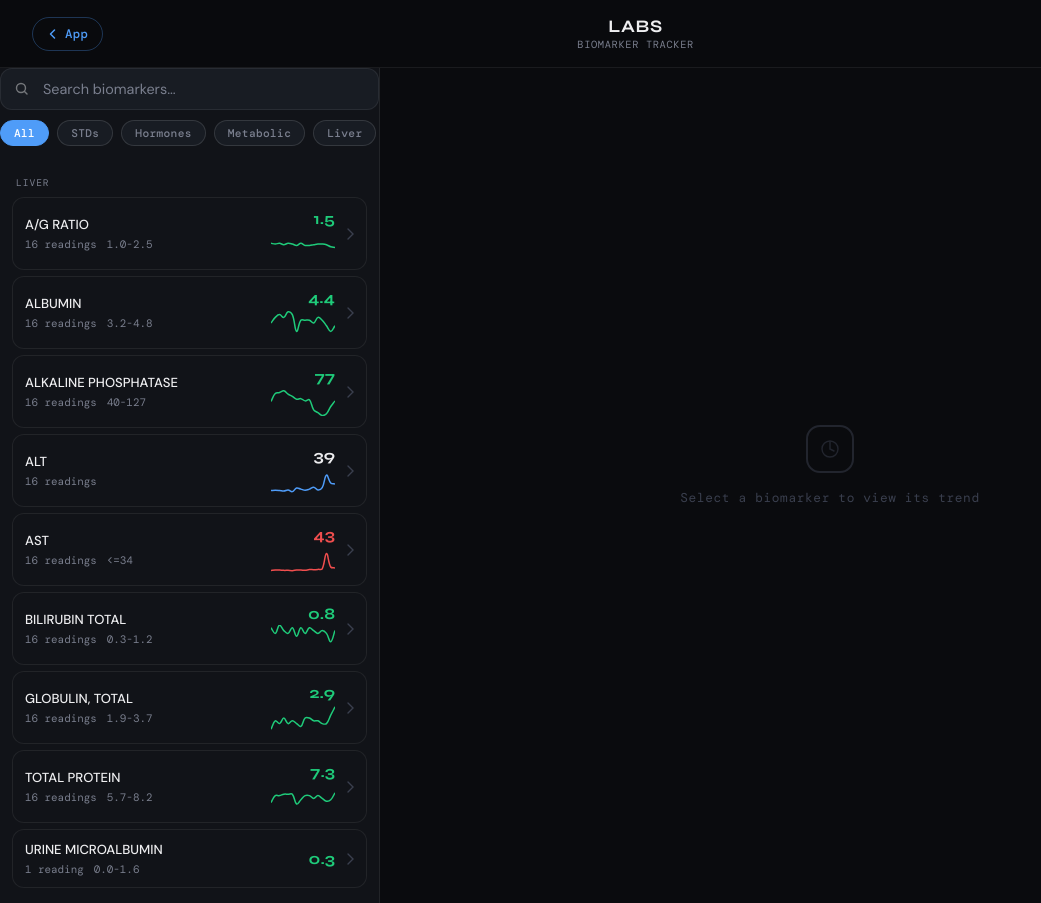
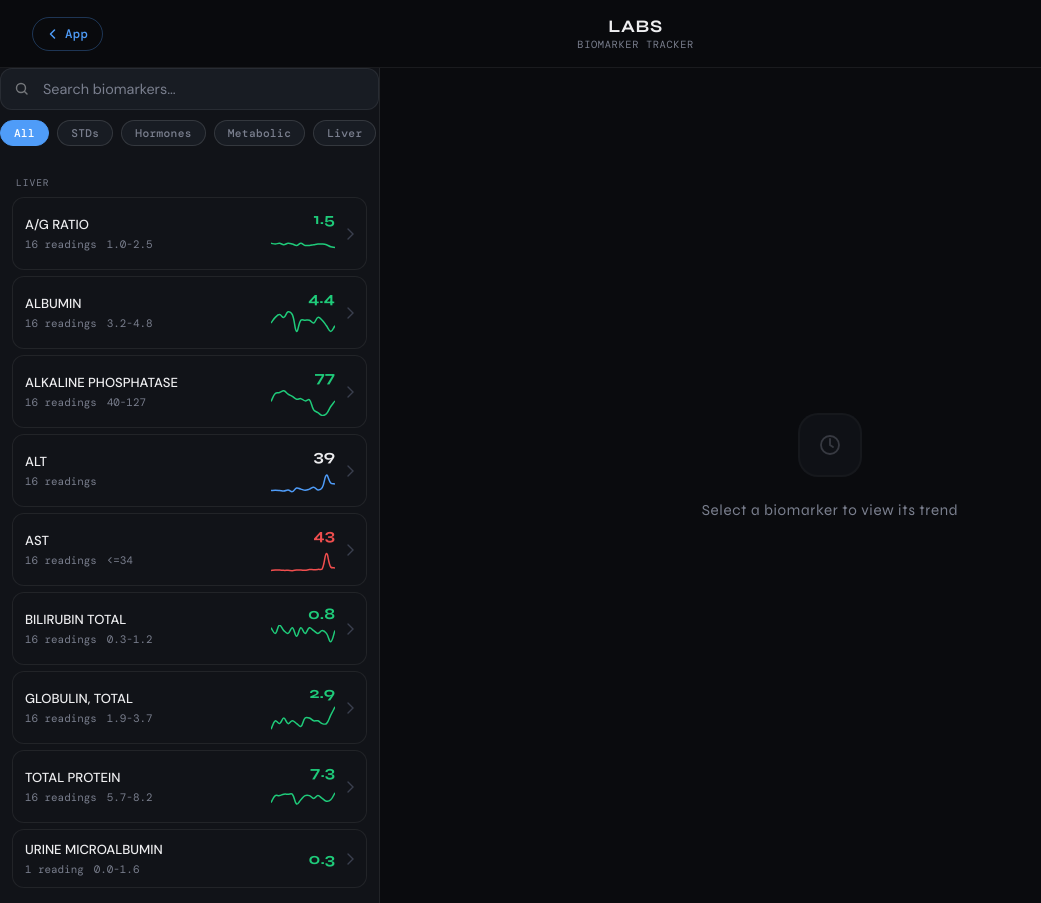
Before and after one commit to 0sps/sull1van.com, a Jekyll site: the page workouts/tests.html, which Jekyll copies as it is, in a window 1280 px wide. Shown: the whole page, without its empty margins (0-1041 px from the left). Built offline with Jekyll 4.4.1, drawn with Linux system fonts in a browser that asks for light colours.

Commit message:
Update tests.html

```diff
--- a/workouts/tests.html
+++ b/workouts/tests.html
@@ -204,6 +204,7 @@
       display: flex;
       flex-direction: column;
       height: calc(100vh - 130px);
+      transition: all 0.3s ease;
     }
 
         /* ── PANEL: TEST LIST ── */
@@ -797,7 +798,7 @@
 
             /* ── DESKTOP SIDEBAR ── */
             .desktop-sidebar {
-                width: 320px;
+                width: 340px;
                 flex-shrink: 0;
                 border-right: 1px solid var(--border);
                 display: flex;
@@ -812,7 +813,20 @@
                 flex-shrink: 0;
                 border-bottom: 1px solid var(--border);
                 background: var(--surface);
-            }
+                width: 100%;
+                overflow: hidden;
+            }
+
+            .chip-row {
+                display: flex;
+                gap: 8px;
+                overflow-x: auto;
+                white-space: nowrap;
+                padding: 10px 0 12px;
+                width: 100%;
+                scrollbar-width: none;
+            }
+            .chip-row::-webkit-scrollbar { display: none; }
 
             .panel-list {
                 padding: 8px 12px 30px;
@@ -821,6 +835,7 @@
                 display: flex !important;
                 /* always visible on desktop */
                 gap: 6px;
+                scroll-behavior: smooth;
             }
 
             .section-label {
@@ -947,15 +962,23 @@
             }
 
             .desktop-empty-icon {
-                width: 48px;
-                height: 48px;
-                border: 2px solid var(--faint);
-                border-radius: 14px;
+                width: 64px;
+                height: 64px;
+                border: 2px solid var(--border);
+                border-radius: 20px;
                 display: flex;
                 align-items: center;
                 justify-content: center;
-                opacity: 0.5;
-                margin-bottom: 4px;
+                color: var(--muted);
+                opacity: 0.4;
+                margin-bottom: 12px;
+                background: var(--surface2);
+            }
+            .desktop-empty p {
+                font-family: 'Syne', sans-serif;
+                font-size: 0.95rem;
+                font-weight: 500;
+                color: var(--muted);
             }
         }
 
@@ -1030,12 +1053,12 @@
                 <!-- Desktop: placeholder when nothing selected -->
                 <div class="desktop-empty" id="desktopEmpty">
                     <div class="desktop-empty-icon">
-                        <svg width="22" height="22" viewBox="0 0 22 22" fill="none">
-                            <path d="M11 4v7l4 2" stroke="currentColor" stroke-width="1.5" stroke-linecap="round" />
-                            <circle cx="11" cy="11" r="8" stroke="currentColor" stroke-width="1.4" />
+                        <svg width="24" height="24" viewBox="0 0 24 24" fill="none">
+                            <path d="M12 6v6l3 2" stroke="currentColor" stroke-width="1.8" stroke-linecap="round" />
+                            <circle cx="12" cy="12" r="9" stroke="currentColor" stroke-width="1.8" />
                         </svg>
                     </div>
-                    Select a biomarker to view its trend
+                    <p>Select a biomarker to view its trend</p>
                 </div>
 
                 <!-- DETAIL CONTENT (hidden until test selected) -->
```
Also changed, not shown: other parts of workouts/tests.html (+3 -1 lines). Lines whose indentation alone changed are shown as unchanged.
